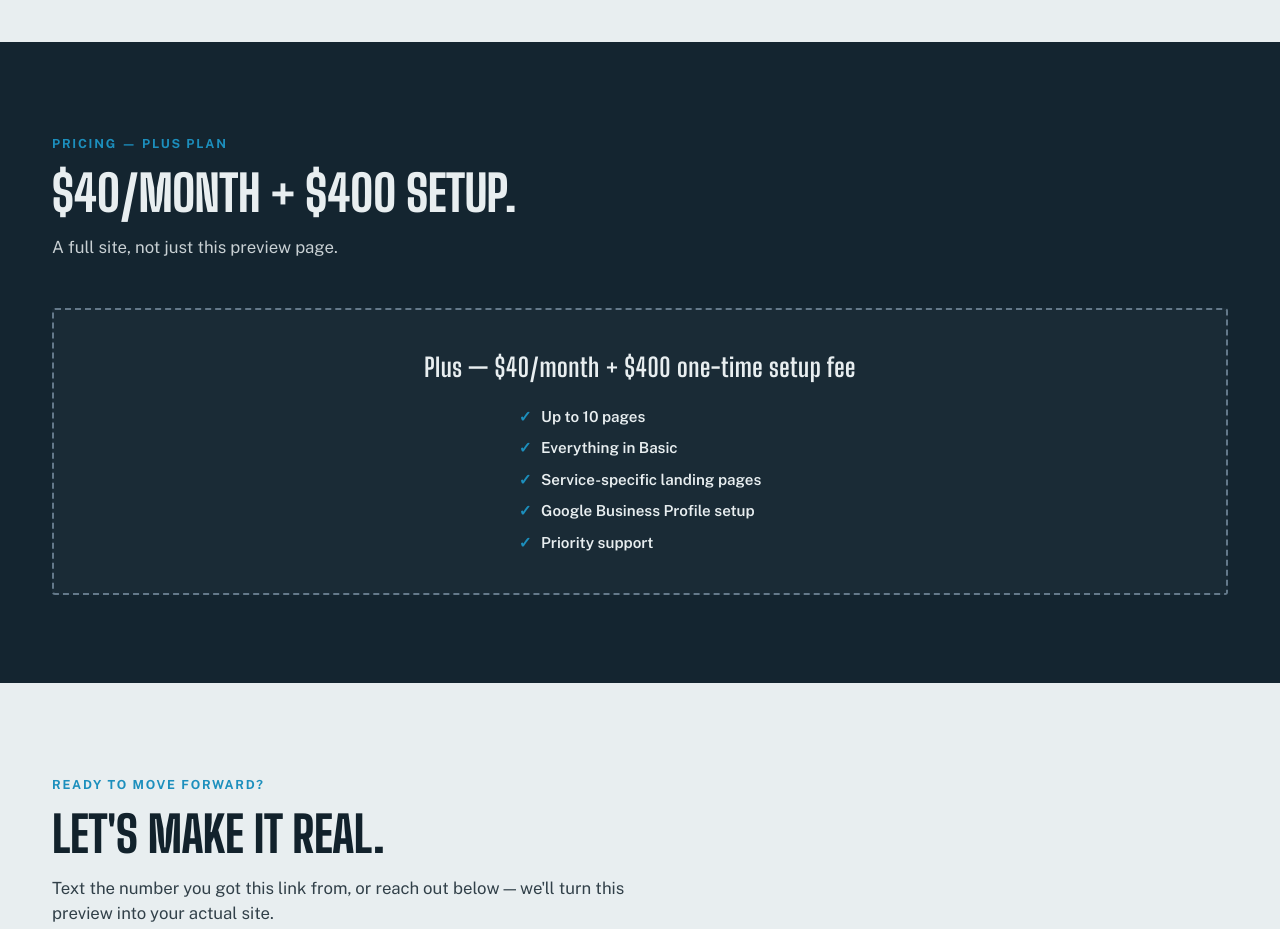
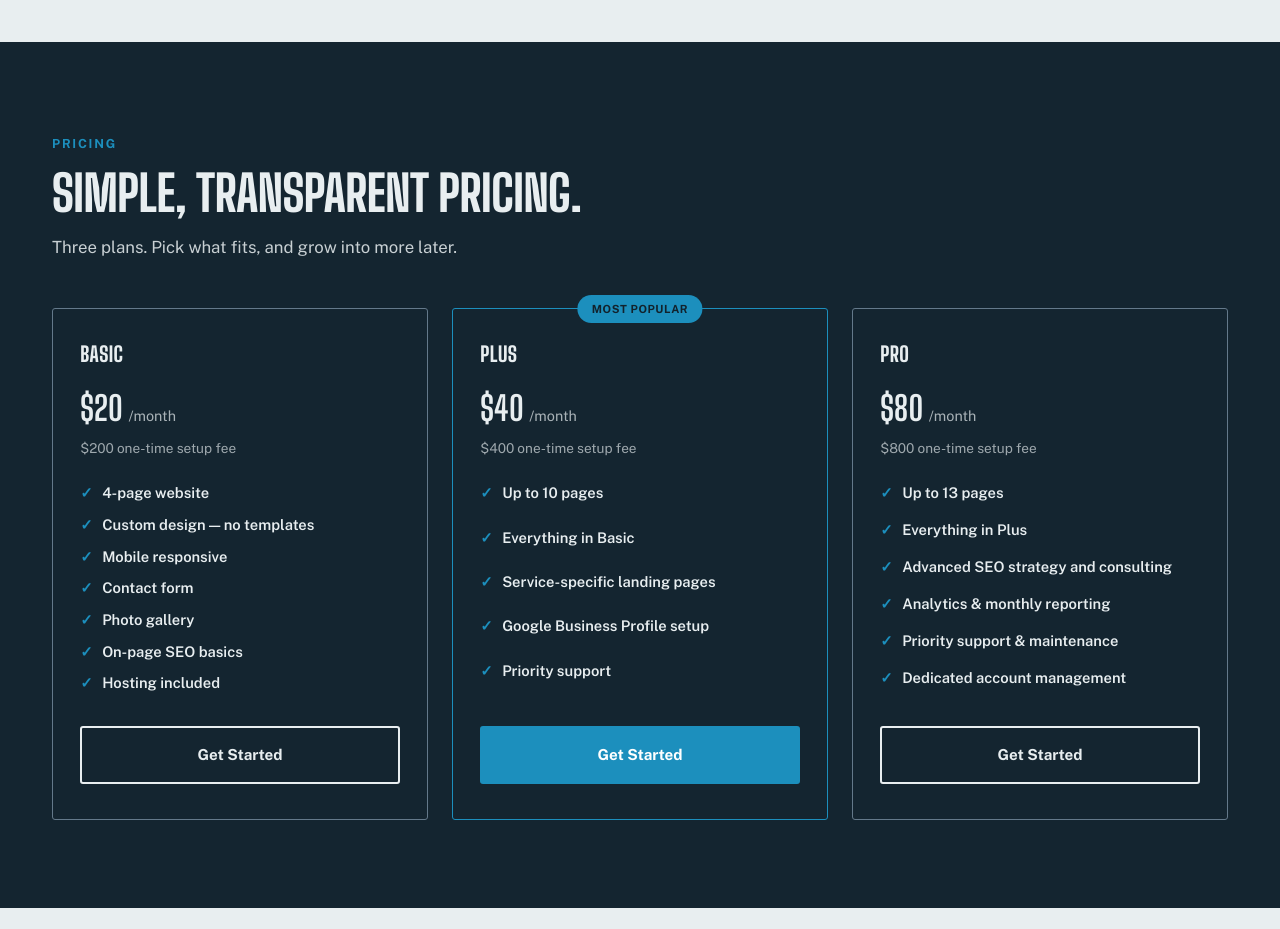
Before and after one commit to 940Digital/jurassic-pressure-washing-demo, a plain HTML site: page buy.html in a window 1280 px wide. Shown: the part 920-1849 px from the top of the page. Drawn offline with nearby package versions, Linux system fonts and the light colour scheme.

Commit message:
Show all 3 pricing tiers (Basic/Plus/Pro) on buy.html instead of Plus only

```diff
--- a/buy.html
+++ b/buy.html
@@ -79,19 +79,54 @@
   <section class="section section--dark">
     <div class="wrap">
       <div class="section-head">
-        <span class="eyebrow">Pricing — Plus Plan</span>
-        <h2 class="section-title">$40/month + $400 setup.</h2>
-        <p class="section-dek">A full site, not just this preview page.</p>
+        <span class="eyebrow">Pricing</span>
+        <h2 class="section-title">Simple, transparent pricing.</h2>
+        <p class="section-dek">Three plans. Pick what fits, and grow into more later.</p>
       </div>
-      <div class="price-block">
-        <b>Plus — $40/month + $400 one-time setup fee</b>
-        <ul class="price-block__list">
+      <div class="pricing-grid">
+        <div class="pricing-card">
+          <h3>Basic</h3>
+          <div class="pricing-card__price"><b>$20</b><span>/month</span></div>
+          <span class="pricing-card__setup">$200 one-time setup fee</span>
+          <ul class="pricing-card__list">
+            <li>4-page website</li>
+            <li>Custom design — no templates</li>
+            <li>Mobile responsive</li>
+            <li>Contact form</li>
+            <li>Photo gallery</li>
+            <li>On-page SEO basics</li>
+            <li>Hosting included</li>
+          </ul>
+          <a href="https://www.940digital.com/contact" class="btn btn--dark-ghost" target="_blank" rel="noopener">Get Started</a>
+        </div>
+        <div class="pricing-card pricing-card--featured">
+          <span class="pricing-card__badge">Most Popular</span>
+          <h3>Plus</h3>
+          <div class="pricing-card__price"><b>$40</b><span>/month</span></div>
+          <span class="pricing-card__setup">$400 one-time setup fee</span>
+          <ul class="pricing-card__list">
             <li>Up to 10 pages</li>
             <li>Everything in Basic</li>
             <li>Service-specific landing pages</li>
             <li>Google Business Profile setup</li>
             <li>Priority support</li>
           </ul>
+          <a href="https://www.940digital.com/contact" class="btn btn--primary" target="_blank" rel="noopener">Get Started</a>
+        </div>
+        <div class="pricing-card">
+          <h3>Pro</h3>
+          <div class="pricing-card__price"><b>$80</b><span>/month</span></div>
+          <span class="pricing-card__setup">$800 one-time setup fee</span>
+          <ul class="pricing-card__list">
+            <li>Up to 13 pages</li>
+            <li>Everything in Plus</li>
+            <li>Advanced SEO strategy and consulting</li>
+            <li>Analytics &amp; monthly reporting</li>
+            <li>Priority support &amp; maintenance</li>
+            <li>Dedicated account management</li>
+          </ul>
+          <a href="https://www.940digital.com/contact" class="btn btn--dark-ghost" target="_blank" rel="noopener">Get Started</a>
+        </div>
       </div>
     </div>
   </section>
--- a/styles.css
+++ b/styles.css
@@ -359,3 +359,19 @@ h2.section-title { font-size: var(--fs-h2); }
 .price-block__list { list-style: none; margin: 1.2rem 0 0; padding: 0; display: inline-grid; gap: 0.55rem; text-align: left; }
 .price-block__list li { display: flex; gap: 0.6rem; align-items: baseline; font-weight: 600; font-size: 0.95rem; }
 .price-block__list li::before { content: '✓'; color: var(--jet-spray); font-weight: 800; }
+
+/* ---------- Pricing grid (3 plans, buy.html) ---------- */
+.pricing-grid { display: grid; gap: 1.5rem; grid-template-columns: 1fr; margin-top: 1.6rem; }
+@media (min-width: 780px) { .pricing-grid { grid-template-columns: repeat(3, 1fr); align-items: stretch; } }
+.pricing-card { position: relative; display: flex; flex-direction: column; border: 1.5px solid var(--slate-wash); border-radius: var(--radius); padding: 2.2rem 1.7rem; }
+.pricing-card h3 { font-family: var(--font-display); font-size: 1.3rem; margin-bottom: 0.3rem; letter-spacing: 0.02em; }
+.pricing-card__price { display: flex; align-items: baseline; gap: 0.35rem; margin-top: 0.8rem; }
+.pricing-card__price b { font-family: var(--font-display); font-size: 2.1rem; }
+.pricing-card__price span { font-size: 0.9rem; opacity: 0.7; }
+.pricing-card__setup { display: block; margin-top: 0.3rem; font-size: 0.85rem; opacity: 0.65; }
+.pricing-card__list { list-style: none; margin: 1.5rem 0 2rem; padding: 0; display: grid; gap: 0.6rem; flex-grow: 1; }
+.pricing-card__list li { display: flex; gap: 0.6rem; align-items: baseline; font-size: 0.92rem; font-weight: 600; }
+.pricing-card__list li::before { content: '✓'; color: var(--jet-spray); font-weight: 800; }
+.pricing-card .btn { justify-content: center; width: 100%; }
+.pricing-card--featured { border-color: var(--jet-spray); }
+.pricing-card__badge { position: absolute; top: -0.85rem; left: 50%; transform: translateX(-50%); background: var(--jet-spray); color: var(--ink); font-size: 0.7rem; font-weight: 800; letter-spacing: 0.05em; text-transform: uppercase; padding: 0.35rem 0.9rem; border-radius: 999px; white-space: nowrap; }
```
Lines whose indentation alone changed are shown as unchanged.
